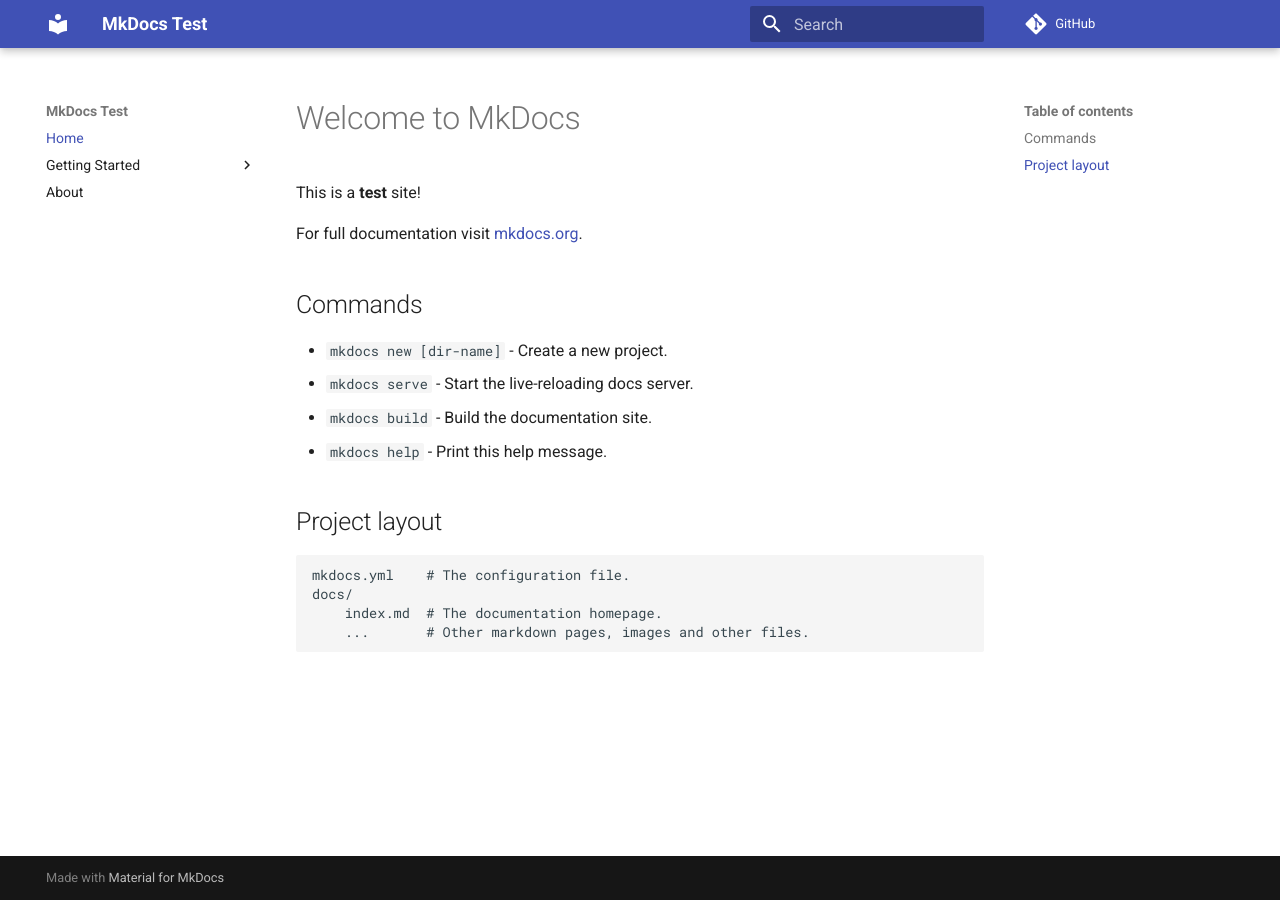
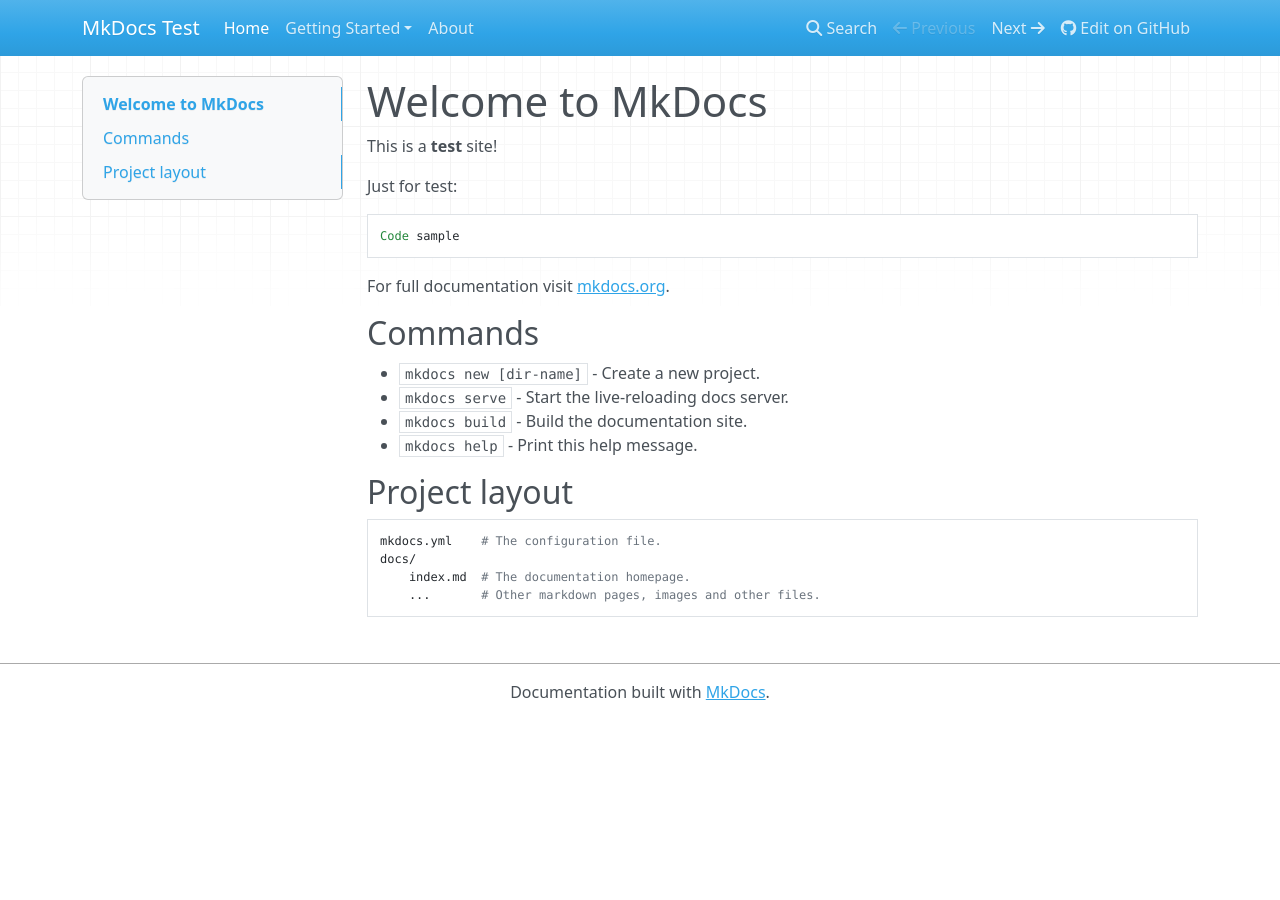
Before and after one commit to birmacher/mkdocs-test, an MkDocs documentation site: the page built from docs/index.md, in a window 1280 px wide. Built offline with MkDocs 1.6.1, drawn with Linux system fonts in a browser that asks for light colours; nearby versions of some CDN libraries; comment, search, counter and statistics services are not loaded; old or Windows-style settings are respelled for this version of MkDocs.

Commit message:
default theme & code sample

````diff
--- a/docs/index.md
+++ b/docs/index.md
@@ -1,6 +1,12 @@
 # Welcome to MkDocs
 
 This is a **test** site!
+
+Just for test:
+
+```
+Code sample
+```
 
 For full documentation visit [mkdocs.org](http://mkdocs.org).
 
--- a/mkdocs.yml
+++ b/mkdocs.yml
@@ -4,7 +4,7 @@ site_description: My MkDocs Test
 site_author: Viktor Benei
 repo_url: https://github.com/viktorbenei/mkdocs-test
 
-theme: material
+# theme: material
 
 pages:
 - Home: index.md
````
